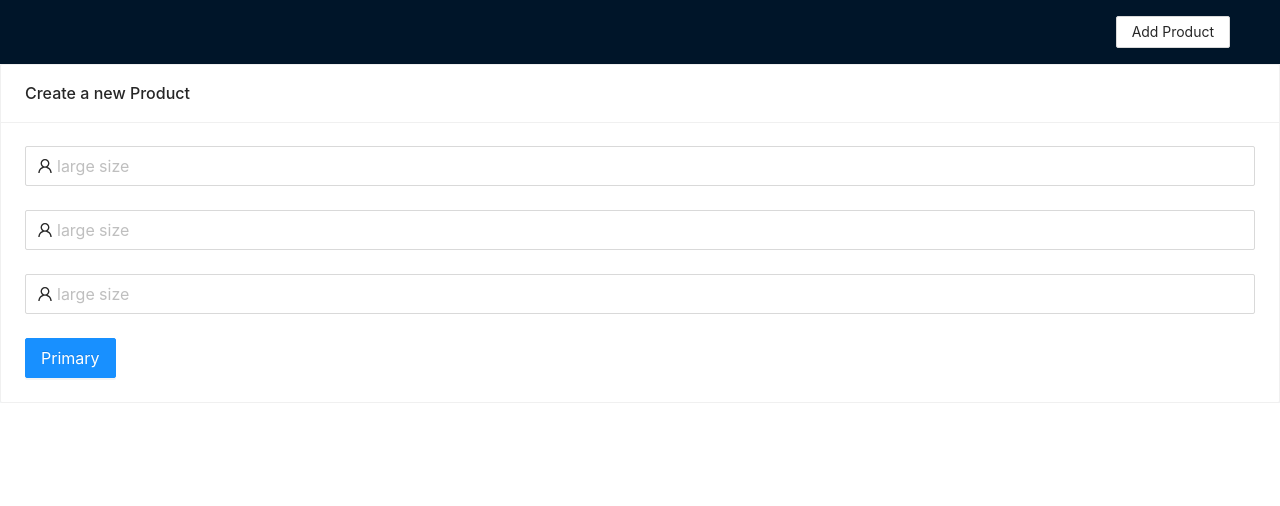
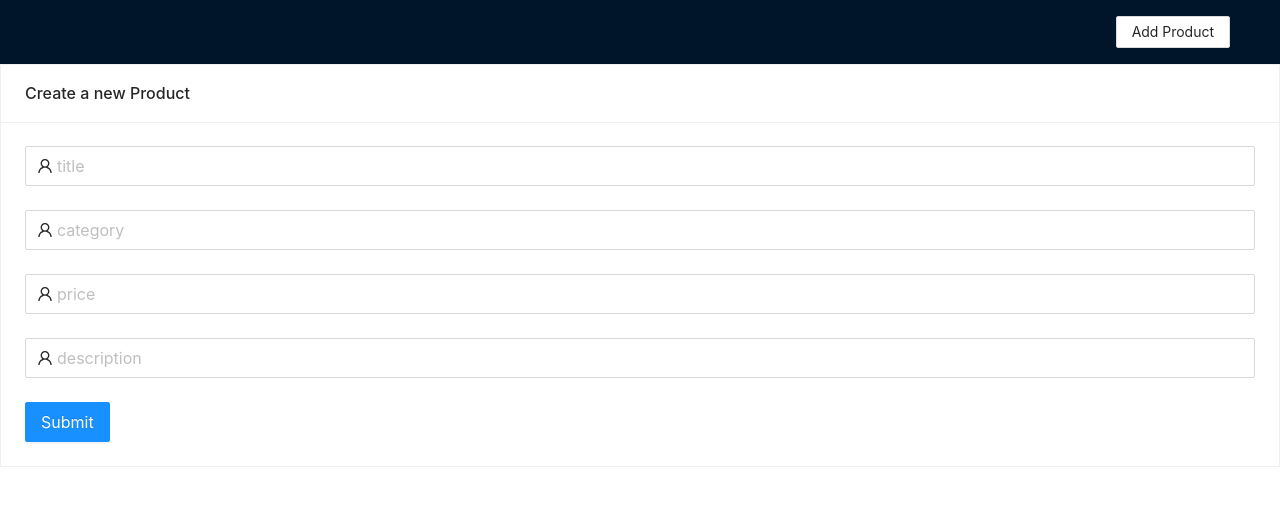
Before and after one commit to pritammimo/rtk-query-crud, a React (Vite) app: page /editproduct/1 in a window 1280 px wide. Shown: the top 506 px of the page. Built offline with nearby package versions, Linux system fonts and the light colour scheme; no server answers.

Commit message:
crud operation complete

```diff
--- a/src/component/ProductItem.jsx
+++ b/src/component/ProductItem.jsx
@@ -3,11 +3,35 @@ import { Card, Avatar,Col} from 'antd';
 import { EditOutlined, EllipsisOutlined, SettingOutlined,DeleteOutlined, EyeOutlined } from '@ant-design/icons';
 import 'antd/dist/antd.css';
 import { useNavigate } from 'react-router-dom';
+import { useMutation } from 'react-query';
+import axios from '../Api';
 const key = "deletable";
 const ProductItem = ({id,title,description,price,category}) => {
   const navigate=useNavigate();
 const { Meta } = Card;
 console.log("title",title);
+const { isLoading: isDeletingTutorials, mutate: deleteProduct } =
+useMutation(
+  async () => {
+    return await axios.delete(`/products/${id}`);
+  },
+  {
+    onSuccess: (res) => {
+      const result = {
+        status: res.status + "-" + res.statusText,
+        headers: res.headers,
+        data: res.data,
+      };
+      // setDeleteResult(fortmatResponse(result));
+    },
+    onError: (err) => {
+      // setDeleteResult(fortmatResponse(err.response?.data || err));
+    },
+  }
+);
+const handleChange=async(id)=>{
+  await deleteProduct()
+ }
   return (
       <>
       <Col span={6} key="column">
@@ -26,7 +50,9 @@ console.log("title",title);
       <EditOutlined key="edit"
       onClick={()=>navigate(`/editproduct/${id}`)}
       />,
-      <DeleteOutlined key="delete" />,
+      <DeleteOutlined key="delete"
+      onClick={()=>handleChange(id)}
+      />,
     ]}
   >
     <Meta
--- a/src/pages/AddProduct.jsx
+++ b/src/pages/AddProduct.jsx
@@ -19,10 +19,6 @@ const AddProduct = () => {
     async (data) => {
       console.log("data",data);
       return await axios.post(`/products`,
-      // {
-      //   title: postTitle,
-      //   description: postDescription,
-      // }
       data
       );
     },
--- a/src/pages/EditProduct.jsx
+++ b/src/pages/EditProduct.jsx
@@ -1,28 +1,114 @@
-import React from 'react'
+import React,{useState,useEffect} from 'react'
 import { Input,Button,Row, Col,Card, message } from 'antd';
 import { UserOutlined } from '@ant-design/icons';
+import { useParams } from 'react-router-dom';
+import axios from '../Api';
+import { useMutation, useQuery } from 'react-query';
 const EditProduct = () => {
+  let { id } = useParams();
+  const [data, setdata] = useState({
+    title: "",
+    category: "",
+    price: "",
+    description: ""
+  });
+  const { isLoading: isLoadingTutorial, refetch: getProductById } = useQuery(
+    "query-product-by-id",
+    async () => {
+      return await axios.get(`/products/${id}`);
+    },
+    {
+      enabled: false,
+      retry: 1,
+      onSuccess: (res) => {
+        const result = {
+          status: res.status + "-" + res.statusText,
+          headers: res.headers,
+          data: res.data,
+        };
+       setdata(result.data)
+      },
+      onError: (err) => {
+        // setGetResult(fortmatResponse(err.response?.data || err));
+      },
+    }
+  );
+  const { isLoading: isPostingTutorial, mutate: UpdateProduct } = useMutation(
+    async (data) => {
+      console.log("data",data);
+      return await axios.put(`/products/${id}`,
+      data
+      );
+    },
+    {
+      onSuccess: (res) => {
+        const result = {
+          status: res.status + "-" + res.statusText,
+          headers: res.headers,
+          data: res.data,
+        };
+        // setPostResult(fortmatResponse(result));
+      },
+      onError: (err) => {
+        // setPostResult(fortmatResponse(err.response?.data || err));
+      },
+    }
+  );
+  useEffect(() => {
+    if(id !==""){
+      getProductById(id)
+    }
+  }, [id]);
+  const handleChange=(e)=>{
+    setdata({...data,[e.target.name]:e.target.value})
+   }
+   const handleSubmit=async(e)=>{
+      console.log("data",data)
+    await UpdateProduct(data);
+    // navigate("/")
+    }
   return (
     <Card title="Create a new Product">
     <Row gutter={[0, 20]}>
     <Col span={24}>
- <Input size="large" placeholder="large size" prefix={<UserOutlined />} />
+  <Input size="large"
+  placeholder="title"
+  name="title"
+   prefix={<UserOutlined />}
+   value={data?.title}
+   onChange={handleChange}
+   />
    </Col>
      <br />
      <br />
      <Col span={24}>
- <Input size="large" placeholder="large size" prefix={<UserOutlined />} />
+  <Input
+  size="large"
+  value={data?.category}
+  name="category"
+  placeholder="category"
+  onChange={handleChange}
+   prefix={<UserOutlined />} />
    </Col>
      <br />
      <br />
      <Col span={24}>
- <Input size="large" placeholder="large size" prefix={<UserOutlined />} />
+  <Input size="large"  value={data?.price}
+  name="price"
+  placeholder="price" prefix={<UserOutlined />} onChange={handleChange}/>
    </Col>
      <br/>
      <br/>
-    <Button type="primary" size="large"
+     <Col span={24}>
+  <Input size="large"  value={data?.description}
+  name="description"
+  placeholder="description" prefix={<UserOutlined />} onChange={handleChange}/>
+   </Col>
+     <br/>
+     <br/>
+     <Button type="primary" size="large" onClick={handleSubmit}
                >
-          Primary
+           Submit
          </Button>
          </Row>
          </Card>
```
Lines whose indentation alone changed are shown as unchanged.
